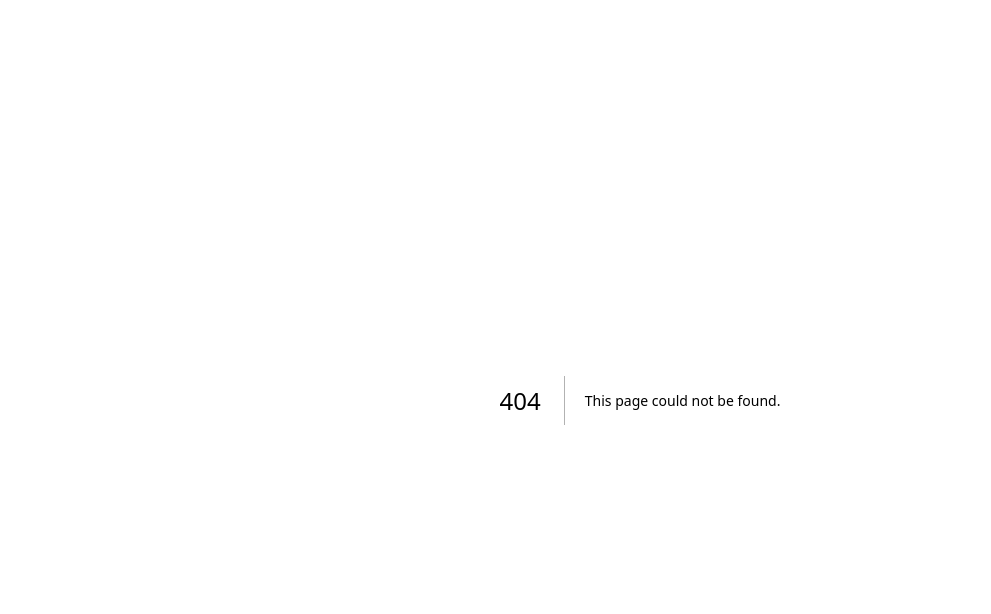
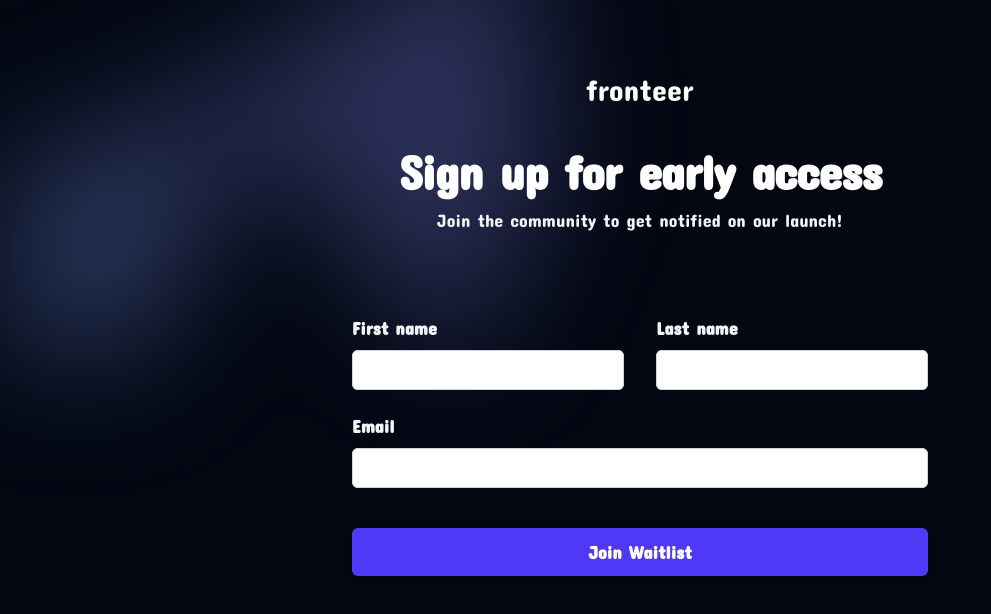
Before and after one commit to TJ-Rocke/fronteer, a Next.js app: page /signup in a window 1280 px wide. Before the commit this address had no page. Shown: the top 614 px of the page, without its empty margins (0-991 px from the left). Built offline with nearby package versions, Linux system fonts and the light colour scheme.

Commit message:
Added signup form and form handling

```diff
--- a/package.json
+++ b/package.json
@@ -9,6 +9,7 @@
     "lint": "next lint"
   },
   "dependencies": {
+    "@formspree/react": "^3.0.0",
     "@headlessui/react": "^2.2.2",
     "@heroicons/react": "^2.2.0",
     "next": "15.3.1",
--- a/src/app/page.js
+++ b/src/app/page.js
@@ -3,6 +3,7 @@
 import { useState } from "react";
 import { Dialog, DialogPanel } from "@headlessui/react";
 import { Bars3Icon, XMarkIcon } from "@heroicons/react/24/outline";
+import Link from "next/link";
 
 const navigation = [
   { name: "Home", href: "/" },
@@ -22,10 +23,10 @@ export default function Home() {
           className="flex items-center justify-between p-6 lg:px-8"
         >
           <div className="flex lg:flex-1">
-            <a href="#" className="-m-1.5 p-1.5">
+            <Link href="/signup" className="-m-1.5 p-1.5">
               <span className="sr-only">fronteer</span>
               <p className="text-3xl text-white">fronteer</p>
-            </a>
+            </Link>
           </div>
           <div className="flex lg:hidden">
             <button
@@ -49,12 +50,13 @@ export default function Home() {
             ))}
           </div> */}
           <div className="hidden lg:flex lg:flex-1 lg:justify-end">
-            <button
+            <Link
+              href="/signup"
               type="button"
               className="rounded-md bg-indigo-600 px-3.5 py-2.5 text-sm font-semibold text-white shadow-sm hover:bg-indigo-500 focus-visible:outline focus-visible:outline-2 focus-visible:outline-offset-2 focus-visible:outline-indigo-600"
             >
               Join Waitlist
-            </button>
+            </Link>
           </div>
         </nav>
         <Dialog
@@ -95,12 +97,13 @@ export default function Home() {
                   ))}
                 </div>
                 <div className="py-6">
-                  <button
+                  <Link
+                    href="/signup"
                     type="button"
                     className="rounded-md bg-indigo-500 px-3.5 py-2.5 text-sm font-semibold text-white shadow-sm hover:bg-indigo-500 focus-visible:outline focus-visible:outline-2 focus-visible:outline-offset-2 focus-visible:outline-indigo-600"
                   >
                     Join Waitlist
-                  </button>
+                  </Link>
                 </div>
               </div>
             </div>
@@ -140,12 +143,13 @@ export default function Home() {
               dream job! Built from real interview experience not theory
             </p>
             <div className="mt-10 flex items-center justify-center gap-x-6">
-              <button
+              <Link
+                href="/signup"
                 type="button"
                 className="rounded-md bg-indigo-600 px-6 py-4 text-lg font-semibold text-white shadow-sm hover:bg-indigo-500 focus-visible:outline focus-visible:outline-2 focus-visible:outline-offset-2 focus-visible:outline-indigo-600"
               >
                 Join Waitlist
-              </button>
+              </Link>
 
               {/* <a href="#" className="text-sm/6 font-semibold text-gray-900">
                 Learn more <span aria-hidden="true">→</span>
--- /dev/null
+++ b/src/app/signup/page.js
@@ -0,0 +1,120 @@
+"use client";
+
+import React from "react";
+import { useForm, ValidationError } from "@formspree/react";
+import Link from "next/link";
+
+import { useState } from "react";
+
+export default function ContactForm() {
+  const [state, handleSubmit] = useForm("manonzjz");
+  if (state.succeeded) {
+    return <p>Thanks for joining!</p>;
+  }
+
+  return (
+    <div className="isolate bg-gray-950 px-6 py-24 sm:py-18 lg:px-8">
+      <div
+        aria-hidden="true"
+        className="absolute inset-x-0 top-[-10rem] -z-10 transform-gpu overflow-hidden blur-3xl sm:top-[-20rem]"
+      >
+        <div
+          style={{
+            clipPath:
+              "polygon(74.1% 44.1%, 100% 61.6%, 97.5% 26.9%, 85.5% 0.1%, 80.7% 2%, 72.5% 32.5%, 60.2% 62.4%, 52.4% 68.1%, 47.5% 58.3%, 45.2% 34.5%, 27.5% 76.7%, 0.1% 64.9%, 17.9% 100%, 27.6% 76.8%, 76.1% 97.7%, 74.1% 44.1%)",
+          }}
+          className="relative left-1/2 -z-10 aspect-[1155/678] w-[36.125rem] max-w-none -translate-x-1/2 rotate-[30deg] bg-gradient-to-tr from-[#60a5fa] to-[#9089fc] opacity-30 sm:left-[calc(50%-40rem)] sm:w-[72.1875rem]"
+        />
+      </div>
+
+      <div className="mx-auto max-w-2xl text-center">
+        <div className="mb-10">
+          <Link href="/">
+            <span className="sr-only">fronteer</span>
+            <p className="text-3xl text-white">fronteer</p>
+          </Link>
+        </div>
+        <h2 className="text-balance text-4xl font-semibold tracking-tight text-white sm:text-5xl">
+          Sign up for early access
+        </h2>
+        <p className="mt-2 text-lg/8 text-gray-100">
+          Join the community to get notified on our launch!
+        </p>
+      </div>
+      <form
+        action="https://formspree.io/f/manonzjz"
+        method="POST"
+        className="mx-auto mt-16 max-w-xl sm:mt-20"
+      >
+        <div className="grid grid-cols-1 gap-x-8 gap-y-6 sm:grid-cols-2">
+          <div>
+            <label
+              htmlFor="first-name"
+              className="block text-lg/6 font-semibold text-gray-100"
+            >
+              First name
+            </label>
+            <div className="mt-2.5">
+              <input
+                id="first-name"
+                name="first-name"
+                type="text"
+                autoComplete="given-name"
+                className="block w-full rounded-md bg-white px-3.5 py-2 text-base text-gray-900 outline outline-1 -outline-offset-1 outline-gray-300 placeholder:text-gray-400 focus:outline focus:outline-2 focus:-outline-offset-2 focus:outline-indigo-600"
+              />
+            </div>
+          </div>
+          <div>
+            <label
+              htmlFor="last-name"
+              className="block text-lg/6 font-semibold text-gray-100"
+            >
+              Last name
+            </label>
+            <div className="mt-2.5">
+              <input
+                id="last-name"
+                name="last-name"
+                type="text"
+                autoComplete="family-name"
+                className="block w-full rounded-md bg-white px-3.5 py-2 text-base text-gray-900 outline outline-1 -outline-offset-1 outline-gray-300 placeholder:text-gray-400 focus:outline focus:outline-2 focus:-outline-offset-2 focus:outline-indigo-600"
+              />
+            </div>
+          </div>
+
+          <div className="sm:col-span-2">
+            <label
+              htmlFor="email"
+              className="block text-lg/6 font-semibold text-gray-100"
+            >
+              Email
+            </label>
+            <div className="mt-2.5">
+              <input
+                id="email"
+                name="email"
+                type="email"
+                autoComplete="email"
+                className="block w-full rounded-md bg-white px-3.5 py-2 text-base text-gray-900 outline outline-1 -outline-offset-1 outline-gray-300 placeholder:text-gray-400 focus:outline focus:outline-2 focus:-outline-offset-2 focus:outline-indigo-600"
+              />
+              <ValidationError
+                prefix="Email"
+                field="email"
+                errors={state.errors}
+              />
+            </div>
+          </div>
+        </div>
+        <div className="mt-10">
+          <button
+            type="submit"
+            disabled={state.submitting}
+            className="block w-full rounded-md bg-indigo-600 px-3.5 py-2.5 text-center text-lg font-semibold text-white shadow-sm hover:bg-indigo-500 focus-visible:outline focus-visible:outline-2 focus-visible:outline-offset-2 focus-visible:outline-indigo-600"
+          >
+            Join Waitlist
+          </button>
+        </div>
+      </form>
+    </div>
+  );
+}
```
Also changed, not shown: 1 other file (tests, documents, lock files or other folders).
